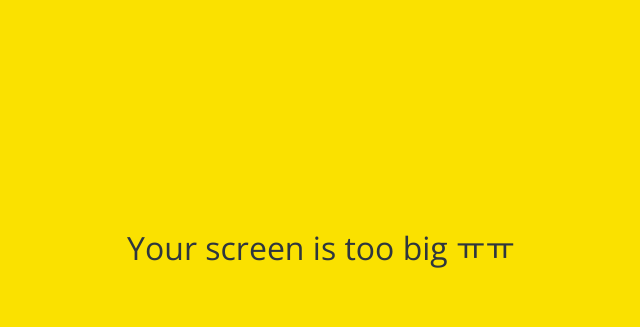
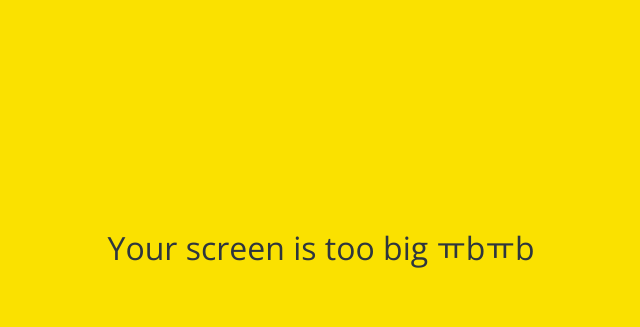
Before and after one commit to sungin95/sungin95.kokoa-clone-2022, a plain HTML site: page index.html in a window 1280 px wide. Shown: the part 152-479 px from the top of the page, without its empty margins (319-959 px from the left). Drawn offline with nearby package versions, Linux system fonts and the light colour scheme.

Commit message:
Update index.html

```diff
--- a/index.html
+++ b/index.html
@@ -50,7 +50,7 @@
   </form>
 
   <div id="no-mobile">
-    <span>Your screen is too big ㅠㅠ</span>
+    <span>Your screen is too big ㅠbㅠb</span>
   </div>
 
 
```
